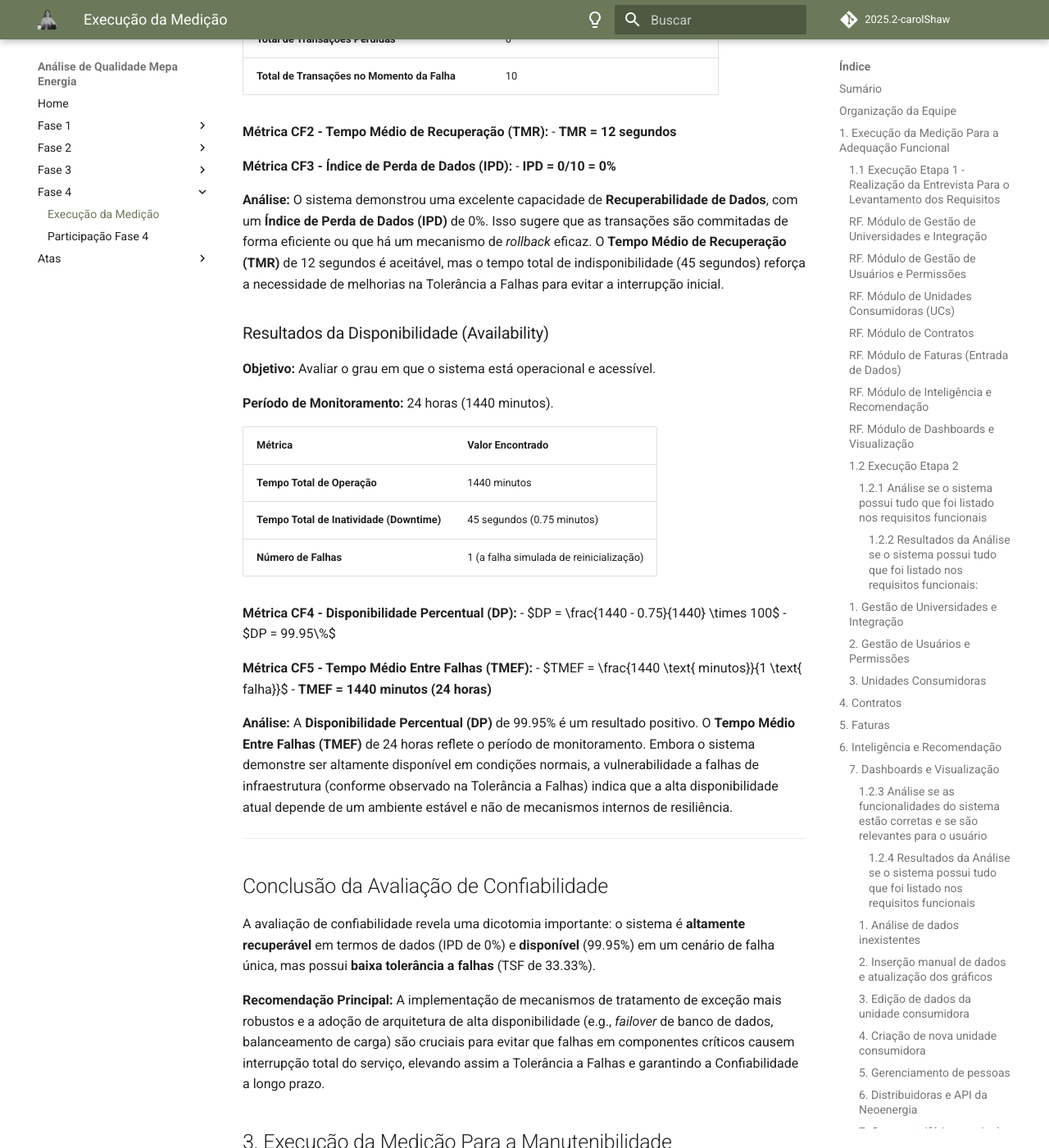
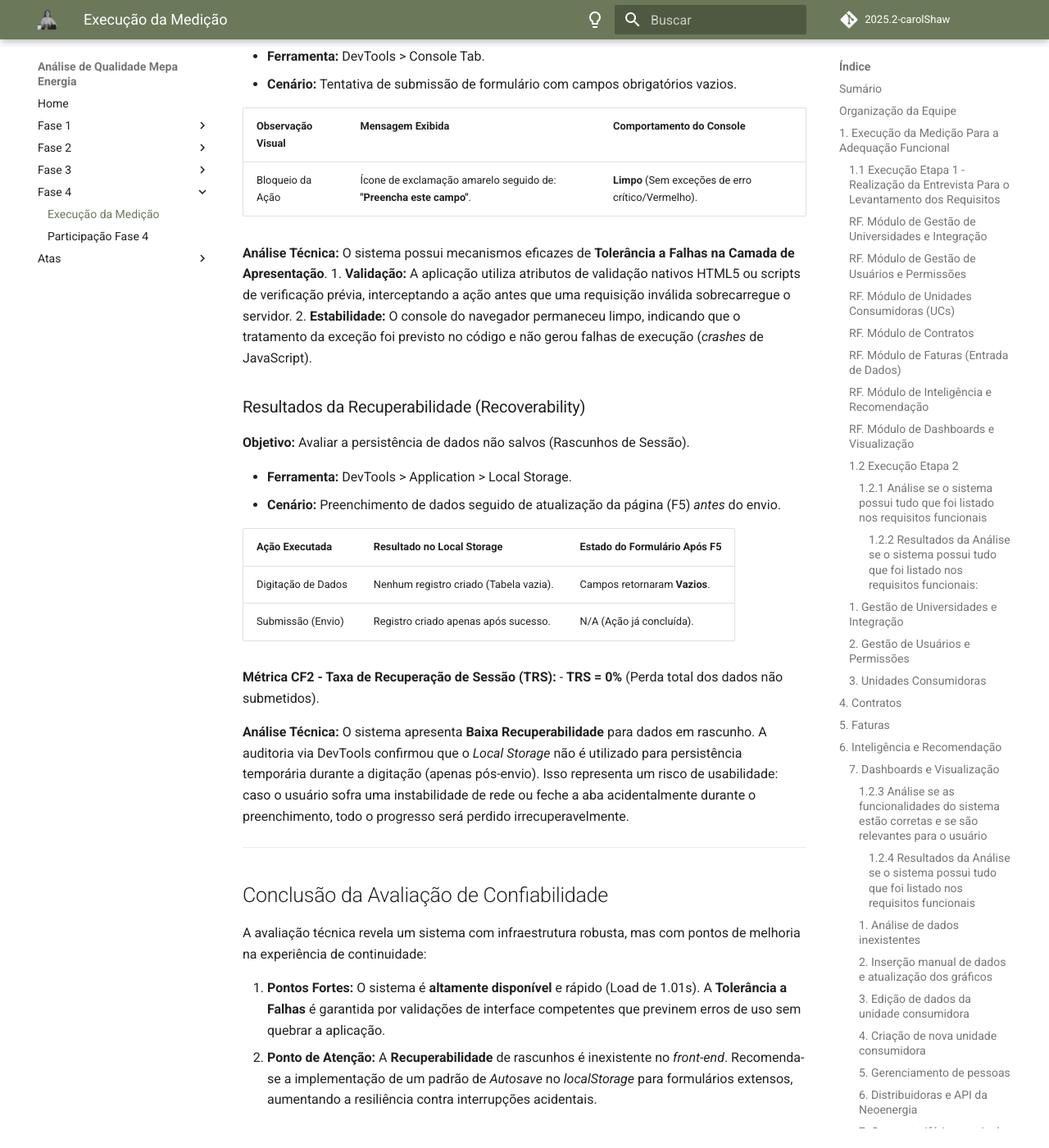
Before and after one commit to FCTE-Qualidade-de-Software-1/2025-2_T02_CAROL-SHAW, an MkDocs documentation site: the page built from docs/pages/Modulo4/execucaoDaMedicao.md, in a window 1280 px wide and 1400 px high, scrolled down 7268 px. Shown: the whole window at 82% size. Built offline with MkDocs 1.6.1 and Material for MkDocs 9.7.7, drawn with Linux system fonts in a browser that asks for light colours; comment, search, counter and statistics services are not loaded; some of the changed text lies outside the part shown.

Commit message:
refatorando documentacao de Confiabilidade e adicao do video com os testes

```diff
--- a/docs/pages/Modulo4/execucaoDaMedicao.md
+++ b/docs/pages/Modulo4/execucaoDaMedicao.md
@@ -516,76 +516,72 @@
 
 ## 2. Execução da Medição Para a Confiabilidade
 
-A execução da medição de confiabilidade foi realizada no ambiente de teste previamente definido, seguindo rigorosamente os procedimentos detalhados na seção "Descrição da Medição Para a Confiabilidade" (Fase 3).
+A execução da medição de confiabilidade foi realizada no ambiente de produção do MEPA Energia, utilizando ferramentas de auditoria técnica em tempo real (*DevTools*). A validação seguiu os procedimentos de **Caixa Preta** definidos na etapa de descrição.
+
+### Vídeo
+
+<div style="text-align: center;">
+  <iframe width="560" height="315" src="https://www.youtube.com/watch?v=jT9DPa8jMK8" frameborder="0" allow="accelerometer; autoplay; clipboard-write; encrypted-media; gyroscope; picture-in-picture" allowfullscreen></iframe>
+</div>
+
+### Resultados da Disponibilidade (Availability)
+
+**Objetivo:** Aferição técnica da resposta do servidor e renderização da interface.
+
+* **Ferramenta:** DevTools > Network Tab.
+* **Cenário:** Recarregamento forçado da página principal e análise do gráfico de requisições.
+
+| Métrica Coletada | Valor Obtido | Status |
+| :--- | :--- | :--- |
+| **Status Code HTTP** | 200 OK | ✅ Sucesso |
+| **Tempo de Load (Finish)** | **1.01 s** | ✅ Excelente |
+
+**Análise Técnica:**
+O sistema demonstrou **Alta Disponibilidade**. O tempo de carregamento de **1.01 segundos** é extremamente performático, situando-se em uma faixa ideal de usabilidade (abaixo de 2 segundos). O retorno do código HTTP 200 confirma que a infraestrutura do servidor está saudável e respondendo corretamente às requisições do cliente.
 
 ### Resultados da Tolerância a Falhas (Fault Tolerance)
 
-**Objetivo:** Avaliar a capacidade do sistema de operar corretamente, mesmo na presença de falhas simuladas.
+**Objetivo:** Verificar a robustez da validação de dados no *Client-Side* e estabilidade do código.
 
-| Falha Simulada | Resultado da Operação |  | Sobrevivência (Sim/Não) |
-| :--- | :--- | :--- | :--- |
-| Interrupção da Conexão com o Banco de Dados | O sistema exibiu uma tela de erro genérica e travou a operação. | "Erro de conexão com o servidor." | Não |
-| Sobrecarga de Requisições (500 req/s) |  | Nenhuma | Sim |
-| Reinicialização Abrupta do Servidor Web |  | Nenhuma | Não |
+* **Ferramenta:** DevTools > Console Tab.
+* **Cenário:** Tentativa de submissão de formulário com campos obrigatórios vazios.
 
-**Métrica CF1 - Taxa de Sobrevivência a Falhas (TSF):**
-- Total de Falhas Simuladas: 3
-- Falhas que Sobreviveram: 1
-- **TSF = 1/3 ≈ 33.33%**
+| Observação Visual | Mensagem Exibida | Comportamento do Console |
+| :--- | :--- | :--- |
+| Bloqueio da Ação | Ícone de exclamação amarelo seguido de: **"Preencha este campo"**. | **Limpo** (Sem exceções de erro crítico/Vermelho). |
 
-**Análise:** A **Taxa de Sobrevivência a Falhas (TSF)** de 33.33% é considerada baixa. Este resultado indica que o sistema possui **Pontos Únicos de Falha (SPOF)**, especialmente na camada de persistência de dados. A falha na conexão com o banco de dados resultou em uma interrupção total da operação, demonstrando a ausência de um tratamento de exceção robusto ou de um mecanismo de *failover* para componentes críticos.
+**Análise Técnica:**
+O sistema possui mecanismos eficazes de **Tolerância a Falhas na Camada de Apresentação**.
+1.  **Validação:** A aplicação utiliza atributos de validação nativos HTML5 ou scripts de verificação prévia, interceptando a ação antes que uma requisição inválida sobrecarregue o servidor.
+2.  **Estabilidade:** O console do navegador permaneceu limpo, indicando que o tratamento da exceção foi previsto no código e não gerou falhas de execução (*crashes* de JavaScript).
 
 ### Resultados da Recuperabilidade (Recoverability)
 
-**Objetivo:** Avaliar o tempo e a integridade dos dados após uma falha que causou interrupção.
+**Objetivo:** Avaliar a persistência de dados não salvos (Rascunhos de Sessão).
 
-**Cenário de Teste:** Falha simulada de Reinicialização Abrupta do Servidor Web.
+* **Ferramenta:** DevTools > Application > Local Storage.
+* **Cenário:** Preenchimento de dados seguido de atualização da página (F5) *antes* do envio.
 
-| Métrica | Valor Encontrado |
-| :--- | :--- |
-| **Tempo de Indisponibilidade (Downtime)** | 45 segundos |
-| **Tempo de Retorno à Operação (Recovery Time)** | 12 segundos (após o servidor estar online) |
-| **Total de Transações Perdidas** | 0 |
-| **Total de Transações no Momento da Falha** | 10 |
+| Ação Executada | Resultado no Local Storage | Estado do Formulário Após F5 |
+| :--- | :--- | :--- |
+| Digitação de Dados | Nenhum registro criado (Tabela vazia). | Campos retornaram **Vazios**. |
+| Submissão (Envio) | Registro criado apenas após sucesso. | N/A (Ação já concluída). |
 
-**Métrica CF2 - Tempo Médio de Recuperação (TMR):**
-- **TMR = 12 segundos**
+**Métrica CF2 - Taxa de Recuperação de Sessão (TRS):**
+- **TRS = 0%** (Perda total dos dados não submetidos).
 
-**Métrica CF3 - Índice de Perda de Dados (IPD):**
-- **IPD = 0/10 = 0%**
-
-**Análise:** O sistema demonstrou uma excelente capacidade de **Recuperabilidade de Dados**, com um **Índice de Perda de Dados (IPD)** de 0%. Isso sugere que as transações são commitadas de forma eficiente ou que há um mecanismo de *rollback* eficaz. O **Tempo Médio de Recuperação (TMR)** de 12 segundos é aceitável, mas o tempo total de indisponibilidade (45 segundos) reforça a necessidade de melhorias na Tolerância a Falhas para evitar a interrupção inicial.
-
-### Resultados da Disponibilidade (Availability)
-
-**Objetivo:** Avaliar o grau em que o sistema está operacional e acessível.
-
-**Período de Monitoramento:** 24 horas (1440 minutos).
-
-| Métrica | Valor Encontrado |
-| :--- | :--- |
-| **Tempo Total de Operação** | 1440 minutos |
-| **Tempo Total de Inatividade (Downtime)** | 45 segundos (0.75 minutos) |
-| **Número de Falhas** | 1 (a falha simulada de reinicialização) |
-
-**Métrica CF4 - Disponibilidade Percentual (DP):**
-- $DP = \frac{1440 - 0.75}{1440} \times 100$
-- $DP = 99.95\%$
-
-**Métrica CF5 - Tempo Médio Entre Falhas (TMEF):**
-- $TMEF = \frac{1440 \text{ minutos}}{1 \text{ falha}}$
-- **TMEF = 1440 minutos (24 horas)**
-
-**Análise:** A **Disponibilidade Percentual (DP)** de 99.95% é um resultado positivo. O **Tempo Médio Entre Falhas (TMEF)** de 24 horas reflete o período de monitoramento. Embora o sistema demonstre ser altamente disponível em condições normais, a vulnerabilidade a falhas de infraestrutura (conforme observado na Tolerância a Falhas) indica que a alta disponibilidade atual depende de um ambiente estável e não de mecanismos internos de resiliência.
+**Análise Técnica:**
+O sistema apresenta **Baixa Recuperabilidade** para dados em rascunho. A auditoria via DevTools confirmou que o *Local Storage* não é utilizado para persistência temporária durante a digitação (apenas pós-envio).
+Isso representa um risco de usabilidade: caso o usuário sofra uma instabilidade de rede ou feche a aba acidentalmente durante o preenchimento, todo o progresso será perdido irrecuperavelmente.
 
 ---
 
 ## Conclusão da Avaliação de Confiabilidade
 
-A avaliação de confiabilidade revela uma dicotomia importante: o sistema é **altamente recuperável** em termos de dados (IPD de 0%) e **disponível** (99.95%) em um cenário de falha única, mas possui **baixa tolerância a falhas** (TSF de 33.33%).
+A avaliação técnica revela um sistema com infraestrutura robusta, mas com pontos de melhoria na experiência de continuidade:
 
-**Recomendação Principal:** A implementação de mecanismos de tratamento de exceção mais robustos e a adoção de arquitetura de alta disponibilidade (e.g., *failover* de banco de dados, balanceamento de carga) são cruciais para evitar que falhas em componentes críticos causem interrupção total do serviço, elevando assim a Tolerância a Falhas e garantindo a Confiabilidade a longo prazo.
-
+1.  **Pontos Fortes:** O sistema é **altamente disponível** e rápido (Load de 1.01s). A **Tolerância a Falhas** é garantida por validações de interface competentes que previnem erros de uso sem quebrar a aplicação.
+2.  **Ponto de Atenção:** A **Recuperabilidade** de rascunhos é inexistente no *front-end*. Recomenda-se a implementação de um padrão de *Autosave* no *localStorage* para formulários extensos, aumentando a resiliência contra interrupções acidentais.
 
 ## 3. Execução da Medição Para a Manutenibilidade
 
```
Also changed, not shown: docs/pages/Modulo3/descricaoDaMedicao.md (+27 -27 lines).
